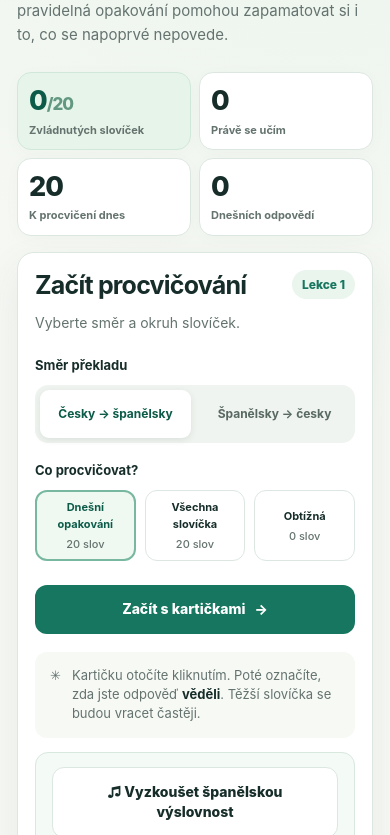
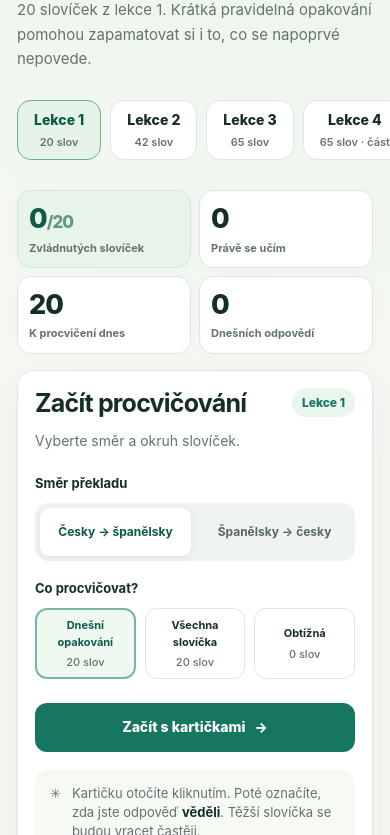
Before and after one commit to vit-sebor/spanelstina-slovicka, a plain HTML site: page index.html in a window 390 px wide. Shown: the part 236-1071 px from the top of the page. Drawn offline with Linux system fonts and the light colour scheme.

Commit message:
Enable mobile lesson picker, lesson-specific progress and mixed practice

```diff
--- a/index.html
+++ b/index.html
@@ -4,10 +4,10 @@
   <meta charset="utf-8">
   <meta name="viewport" content="width=device-width, initial-scale=1, viewport-fit=cover">
   <meta name="theme-color" content="#f7f8f4">
-  <meta name="description" content="Interaktivní kartičky pro španělštinu – první lekce. Procvičování, opakování a sledování pokroku.">
+  <meta name="description" content="Interaktivní španělské kartičky – lekce 1 až 4. Chytré opakování, výslovnost a sledování pokroku.">
   <link rel="icon" href="icon.svg" type="image/svg+xml">
   <link rel="manifest" href="manifest.webmanifest">
-  <title>¡Hola! | Španělština – lekce 1</title>
+  <title>¡Hola! | Španělština – slovíčka (lekce 1–4)</title>
   <style>
     :root{--bg:#f7f8f4;--paper:#ffffff;--ink:#162d29;--muted:#64736f;--line:#dde7e1;--green:#16765f;--green-deep:#0c5b48;--mint:#e0f3e7;--cream:#fff6e5;--orange:#c66a34;--pale:#f1f5f2;--shadow:0 14px 40px rgba(29,66,51,.07)}
     *{box-sizing:border-box}html{scroll-behavior:smooth}body{margin:0;background:radial-gradient(circle at 80% 1%,#eaf5ec 0,transparent 34%),var(--bg);font:16px/1.48 -apple-system,BlinkMacSystemFont,"Segoe UI",Arial,sans-serif;color:var(--ink);min-height:100vh}
@@ -47,11 +47,18 @@
       .session-finish{padding:25px 16px}.finish-grid{gap:25px}
     }
     @media(max-width:370px){.brand{font-size:15px}.brand small{font-size:8px}nav button{font-size:11px!important;padding:8px 5px!important}.flashcard .card-term{font-size:27px}}
+
+    .lesson-picker{display:flex;gap:9px;overflow-x:auto;scroll-snap-type:x proximity;scrollbar-width:thin;padding:4px 2px 14px;margin:5px 0 16px}
+    .lesson-chip{flex:0 0 auto;scroll-snap-align:start;min-height:55px;padding:9px 16px;border:1px solid var(--line);border-radius:14px;background:white;color:var(--ink);font-size:14px;font-weight:800;white-space:nowrap}
+    .lesson-chip.active{border-color:#68ae92;background:#e5f3e9;color:var(--green-deep)}
+    .lesson-chip small{font-size:11px;font-weight:600;color:#64736f;display:block;margin-top:3px}
+    .lesson-banner{font-size:13px;color:#765829;background:var(--cream);border:1px solid #eadbb9;border-radius:12px;padding:11px 13px;margin:1px 0 18px}
+    @media(max-width:570px){.lesson-picker{margin-right:-17px;padding-right:17px}.vocab-row{grid-template-columns:minmax(0,1fr) minmax(0,1fr);gap:7px}.vocab-row .status{grid-column:1;grid-row:2;justify-self:start}.vocab-row .row-btn{grid-column:2;grid-row:2;justify-self:end;min-height:44px}.vocab-word,.vocab-trans{overflow-wrap:anywhere}}
   </style>
 </head>
 <body>
   <header class="site-header"><div class="wrap header-inner">
-    <div class="brand"><div class="brand-mark"><span>¡</span></div><div>Hola!<small>Španělština • Lekce 1</small></div></div>
+    <div class="brand"><div class="brand-mark"><span>¡</span></div><div>Hola!<small>Španělština • Lekce 1–4</small></div></div>
     <nav aria-label="Hlavní navigace">
       <button type="button" data-tab="home" aria-current="page">Učit se</button>
       <button type="button" data-tab="progress">Pokrok</button>
@@ -60,10 +67,11 @@
   </div></header>
   <main id="app" class="wrap main" tabindex="-1"></main>
   <div id="toast" role="status" aria-live="polite" class="toast"></div>
+  <script src="./words-extra.js"></script>
   <script>
     'use strict';
     // Údaje jsou přepsány z fotografie slovníčku první lekce.
-    const WORDS = [
+    const LESSON1 = [
       {id:'como-estas',es:'¿Cómo estás?',cs:'Jak se máš?'},
       {id:'que-tal',es:'¿Qué tal?',cs:'Jak se vede?'},
       {id:'adios',es:'adiós',cs:'sbohem, na shledanou'},
@@ -85,6 +93,10 @@
       {id:'llamarse',es:'llamarse',cs:'jmenovat se'},
       {id:'ser',es:'ser',cs:'být'}
     ];
+    LESSON1.forEach(w=>w.lesson=1);
+    const LESSONS=[{number:1,title:'Hola, ¿qué tal?',partial:false,words:LESSON1},...(window.SPANISH_EXTRA_LESSONS||[])];
+    const ALL_WORDS=LESSONS.flatMap(l=>l.words);
+    let selectedLesson='1', WORDS=LESSON1;
     const KEY = 'spanelstina-hola-lekce-1-progress-v1';
     const INTERVALS = [0,1,3,7,14,30];
     const DAY = 86400000;
@@ -97,6 +109,8 @@
     let canSave=true;
     let state;
     try {const saved=localStorage.getItem(KEY);state=saved?parseState(saved):deepCopy(INITIAL);localStorage.setItem(KEY,JSON.stringify(state))} catch(e) {state=deepCopy(INITIAL);canSave=false}
+    selectedLesson=['1','2','3','4','all'].includes(String(state.selectedLesson))?String(state.selectedLesson):'1';
+    WORDS=selectedLesson==='all'?ALL_WORDS:LESSONS[Number(selectedLesson)-1].words;
     let tab='home',mode='due',session=null,query='',wordFilter='all';
     const root=document.getElementById('app');
     function persist(){try{localStorage.setItem(KEY,JSON.stringify(state));canSave=true}catch(e){canSave=false;showToast('Prohlížeč nyní neumožňuje uložit data. Použijte export zálohy.')}}
@@ -110,7 +124,10 @@
     function shuffle(arr){const a=[...arr];for(let i=a.length-1;i>0;i--){const j=Math.floor(Math.random()*(i+1));[a[i],a[j]]=[a[j],a[i]]}return a}
     function dirLabel(){return state.direction==='cs-es'?'Česky → španělsky':'Španělsky → česky'}
     function nav(t){tab=t;session=null;query='';wordFilter='all';window.scrollTo({top:0,behavior:'smooth'});render()}
-    function commonHeader(){return `<div class="eyebrow">LECCIÓN 1 · HOLA, ¿QUÉ TAL?</div>`}
+    function currentLabel(){return selectedLesson==='all'?'LEKCE 1–4 · VŠECHNA SLOVÍČKA':'LECCIÓN '+selectedLesson+' · '+LESSONS[Number(selectedLesson)-1].title.toLocaleUpperCase('es-ES')}
+    function commonHeader(){return `<div class="eyebrow">${html(currentLabel())}</div>`}
+    function lessonPicker(){return `<div class="lesson-picker" role="group" aria-label="Vybrat lekci">${LESSONS.map(l=>`<button type="button" class="lesson-chip ${selectedLesson===String(l.number)?'active':''}" data-lesson="${l.number}" aria-pressed="${selectedLesson===String(l.number)}">Lekce ${l.number}<small>${l.words.length} slov${l.partial?' · část':''}</small></button>`).join('')}<button type="button" class="lesson-chip ${selectedLesson==='all'?'active':''}" data-lesson="all" aria-pressed="${selectedLesson==='all'}">Všechny lekce<small>${ALL_WORDS.length} slov</small></button></div>`}
+    function changeLesson(l){if(!['1','2','3','4','all'].includes(l))return;selectedLesson=l;WORDS=l==='all'?ALL_WORDS:LESSONS[Number(l)-1].words;state.selectedLesson=l;session=null;mode='due';query='';wordFilter='all';persist();render()}
     function statsHtml(){const c=counts();return `<section class="stats" aria-label="Přehled pokroku">
       <div class="stat good"><span class="number">${c.mastered}<span style="font-size:17px;color:#629782">/${WORDS.length}</span></span><span class="label">Zvládnutých slovíček</span></div>
       <div class="stat"><span class="number">${c.learning}</span><span class="label">Právě se učím</span></div>
@@ -127,8 +144,9 @@
       <button type="button" class="mode ${mode==='hard'?'active':''}" data-mode="hard" aria-pressed="${mode==='hard'}">Obtížná<span>${WORDS.filter(w=>rawCard(w).wrong>0).length} slov</span></button>
     </div>`}
     function home(){if(session)return sessionHtml();const t=today();const c=counts();return `${commonHeader()}
-      <div class="hero"><div><h1>¡Hola! Tak jdeme na to.</h1><p class="lead">20 slovíček z první lekce španělštiny. Krátká pravidelná opakování pomohou zapamatovat si i to, co se napoprvé nepovede.</p></div><div class="illustration" aria-hidden="true"><div class="big">¡</div><div class="small">✦</div></div></div>
-      ${statsHtml()}<div class="layout"><section class="panel"><div class="panel-heading"><div><h2>Začít procvičování</h2><p class="subtle">Vyberte směr a okruh slovíček.</p></div><span class="pill">Lekce 1</span></div>
+      <div class="hero"><div><h1>¡Hola! Tak jdeme na to.</h1><p class="lead">${WORDS.length} slovíček ${selectedLesson==='all'?'z dosud zadaných lekcí':'z lekce '+selectedLesson}. Krátká pravidelná opakování pomohou zapamatovat si i to, co se napoprvé nepovede.</p></div><div class="illustration" aria-hidden="true"><div class="big">¡</div><div class="small">✦</div></div></div>
+      ${lessonPicker()}${selectedLesson==='4'||selectedLesson==='all'?'<div class="lesson-banner">Poznámka: lekce 4 zatím obsahuje pouze první část slovníčku z fotografie. Pokračování přidáme podle další stránky.</div>':''}
+      ${statsHtml()}<div class="layout"><section class="panel"><div class="panel-heading"><div><h2>Začít procvičování</h2><p class="subtle">Vyberte směr a okruh slovíček.</p></div><span class="pill">${selectedLesson==='all'?'Lekce 1–4':'Lekce '+selectedLesson}</span></div>
       ${selectorHtml()}${modeHtml()}<button class="btn btn-primary btn-block" id="start">Začít s kartičkami <span aria-hidden="true">→</span></button>
       <div class="tip"><span aria-hidden="true">✳</span><span>Kartičku otočíte kliknutím. Poté označíte, zda jste odpověď <b>věděli</b>. Těžší slovíčka se budou vracet častěji.</span></div><div class="audio-help"><button class="btn btn-outline" id="voice-test" type="button">♫ Vyzkoušet španělskou výslovnost</button><p class="subtle">Výslovnost čte hlas zařízení. Pokud nic neslyšíte, zkontrolujte hlasitost a v nastavení přidejte španělský hlas.</p><p class="audio-status" id="audio-status" aria-live="polite"></p></div></section>
       <aside><section class="panel"><h3>Dnešní cíl</h3><div class="goal-top"><strong>${Math.min(t.attempts,GOAL)} / ${GOAL}</strong><span>odpovědí</span></div><div class="progress-track"><div class="progress-fill" style="width:${Math.min(100,t.attempts/GOAL*100)}%"></div></div>
@@ -141,7 +159,7 @@
     function sessionHtml(){if(session.done)return finishHtml();const word=WORDS.find(w=>w.id===session.queue[session.index]);if(!word){session.done=true;return finishHtml()}const forward=session.direction==='cs-es';const source=forward?word.cs:word.es;const target=forward?word.es:word.cs;
       return `<div class="section-head"><div>${commonHeader()}<h1 style="font-size:clamp(27px,4vw,38px)">Procvičujeme</h1><p class="subtle">${forward?'Z češtiny do španělštiny':'Ze španělštiny do češtiny'}</p></div><button type="button" class="text-btn" id="end">Ukončit lekci</button></div>
       <section class="panel" style="max-width:720px;margin:auto"><div class="session-head"><span class="session-count">Kartička ${session.index+1} z ${session.queue.length}</span><div class="session-progress"><span style="width:${session.index/session.queue.length*100}%"></span></div><span class="pill">${session.known} umím</span></div>
-      <p class="session-caption">${session.revealed?'Správná odpověď':'Jak byste to přeložili?'}</p>
+      <p class="session-caption">${selectedLesson==='all'?'Lekce '+word.lesson+' · ':''}${session.revealed?'Správná odpověď':'Jak byste to přeložili?'}</p>
       <button id="flashcard" type="button" class="flashcard ${session.revealed?'revealed':''}" aria-label="${session.revealed?'Správná odpověď: '+html(target):'Přeložte: '+html(source)+'. Kliknutím zobrazit odpověď.'}">
       <span class="card-type">${session.revealed?(forward?'Español':'Česky'):(forward?'Česky':'Español')}</span>
       <span class="card-term">${html(session.revealed?target:source)}</span>
@@ -179,7 +197,7 @@
     }
     function speak(){if(!session||session.done)return;const w=WORDS.find(x=>x.id===session.queue[session.index]);if(w)playSpanish(w.es)}
     if('speechSynthesis' in window)try{window.speechSynthesis.getVoices();window.speechSynthesis.addEventListener?.('voiceschanged',()=>window.speechSynthesis.getVoices())}catch(e){}
-    function progress(){const c=counts();const t=today();const all=WORDS.map(rawCard);const successes=all.reduce((sum,x)=>sum+(Number(x.right)||0),0);const errors=all.reduce((sum,x)=>sum+(Number(x.wrong)||0),0);const pct=successes+errors?Math.round(successes/(successes+errors)*100):0;const days=Array.from({length:7},(_,i)=>{const x=new Date();x.setHours(12,0,0,0);x.setDate(x.getDate()-(6-i));return {date:getLocalDay(x),label:x.toLocaleDateString('cs-CZ',{weekday:'short'}),value:(state.daily[getLocalDay(x)]||{attempts:0}).attempts}});const max=Math.max(10,...days.map(x=>x.value));return `${commonHeader()}<div class="section-head"><div><h1>Tvůj pokrok</h1><p class="lead">Jak postupuje učení a co je právě potřeba zopakovat.</p></div></div>${statsHtml()}
+    function progress(){const c=counts();const t=today();const all=WORDS.map(rawCard);const successes=all.reduce((sum,x)=>sum+(Number(x.right)||0),0);const errors=all.reduce((sum,x)=>sum+(Number(x.wrong)||0),0);const pct=successes+errors?Math.round(successes/(successes+errors)*100):0;const days=Array.from({length:7},(_,i)=>{const x=new Date();x.setHours(12,0,0,0);x.setDate(x.getDate()-(6-i));return {date:getLocalDay(x),label:x.toLocaleDateString('cs-CZ',{weekday:'short'}),value:(state.daily[getLocalDay(x)]||{attempts:0}).attempts}});const max=Math.max(10,...days.map(x=>x.value));return `${commonHeader()}<div class="section-head"><div><h1>Tvůj pokrok</h1><p class="lead">Jak postupuje učení a co je právě potřeba zopakovat.</p></div></div>${lessonPicker()}${statsHtml()}
       <div class="progress-layout"><section class="panel"><h2>Aktivita za posledních 7 dní</h2><p class="subtle">Počet vyhodnocených kartiček za den, oba směry překladu dohromady.</p><div class="bars">${days.map(x=>`<div class="barcol"><span class="bar-num">${x.value||''}</span><div class="bar-track"><div class="bar-fill" style="height:${x.value?Math.max(5,x.value/max*100):0}%"></div></div><span class="bar-day">${html(x.label)}</span></div>`).join('')}</div></section>
       <section class="panel"><h2>Znalosti</h2><p class="subtle">Aktuální směr: <strong>${dirLabel()}</strong></p>
       <div class="meter-line"><div class="top"><span>Zvládnutá slovíčka</span><span>${c.mastered} / ${WORDS.length}</span></div><div class="progress-track"><div class="progress-fill" style="width:${c.mastered/WORDS.length*100}%"></div></div></div>
@@ -188,8 +206,8 @@
       <div class="divider"></div>${selectorHtml()}</section></div>
       <section class="panel" style="margin-top:19px"><h2>Uložení a záloha</h2><p class="subtle">Pokrok se ukládá automaticky pouze v tomto prohlížeči na tomto zařízení. Nesynchronizuje se mezi počítačem a telefonem. Při anonymním prohlížení nebo vymazání dat webu se může ztratit. Můžete si ho stáhnout a později znovu načíst.</p>
       <div class="settings-actions"><button id="export" class="btn btn-secondary" type="button">↓ Stáhnout zálohu</button><button id="import" class="btn btn-outline" type="button">↑ Načíst zálohu</button><button id="reset" class="btn btn-outline" type="button">Vymazat pokrok</button><input type="file" id="import-file" class="file-input" accept=".json,application/json"></div>${!canSave?'<div class="warning">Pozor: tento prohlížeč nyní nedovoluje trvalé uložení dat. Stáhněte si zálohu.</div>':''}</section>`}
-    function vocab(){const c=counts();const q=query.trim().toLocaleLowerCase('cs-CZ');const ws=WORDS.filter(w=>(!q||(w.es+' '+w.cs).toLocaleLowerCase('cs-CZ').includes(q))&&(wordFilter==='all'||cardStatus(w)===wordFilter));return `${commonHeader()}<div class="section-head"><div><h1>Slovníček</h1><p class="lead">Všech ${WORDS.length} slovíček z fotografie učebnice. Stav se zobrazuje pro směr ${dirLabel().toLocaleLowerCase('cs-CZ')}.</p></div></div>
-      <div class="toolbar"><input id="search" class="search" type="search" autocomplete="off" placeholder="Hledat španělsky nebo česky..." value="${html(query)}" aria-label="Hledat slovíčko"><select id="status-filter" class="search" style="flex:0 1 190px" aria-label="Filtrovat podle stavu"><option value="all" ${wordFilter==='all'?'selected':''}>Všechna (${WORDS.length})</option><option value="new" ${wordFilter==='new'?'selected':''}>Nová (${c.newCount})</option><option value="learning" ${wordFilter==='learning'?'selected':''}>V učení (${c.learning})</option><option value="mastered" ${wordFilter==='mastered'?'selected':''}>Zvládnutá (${c.mastered})</option></select></div>
+    function vocab(){const c=counts();const q=query.trim().toLocaleLowerCase('cs-CZ');const ws=WORDS.filter(w=>(!q||(w.es+' '+w.cs).toLocaleLowerCase('cs-CZ').includes(q))&&(wordFilter==='all'||cardStatus(w)===wordFilter));return `${commonHeader()}<div class="section-head"><div><h1>Slovníček</h1><p class="lead">${WORDS.length} slovíček z fotografie učebnice. Stav se zobrazuje pro vybraný okruh a směr ${dirLabel().toLocaleLowerCase('cs-CZ')}.</p></div></div>
+      ${lessonPicker()}<div class="toolbar"><input id="search" class="search" type="search" autocomplete="off" placeholder="Hledat španělsky nebo česky..." value="${html(query)}" aria-label="Hledat slovíčko"><select id="status-filter" class="search" style="flex:0 1 190px" aria-label="Filtrovat podle stavu"><option value="all" ${wordFilter==='all'?'selected':''}>Všechna (${WORDS.length})</option><option value="new" ${wordFilter==='new'?'selected':''}>Nová (${c.newCount})</option><option value="learning" ${wordFilter==='learning'?'selected':''}>V učení (${c.learning})</option><option value="mastered" ${wordFilter==='mastered'?'selected':''}>Zvládnutá (${c.mastered})</option></select></div>
       <div id="vocab-rows" class="vocab">${vocabRows(ws)}</div><p class="footer">Překlady vycházejí ze slovníčku na dodané fotografii.</p>`}
     function vocabRows(ws){return ws.length?ws.map(w=>{const s=cardStatus(w);const c=rawCard(w);const names={new:'Nové',learning:'Učím se',mastered:'Zvládnuté'};return `<div class="vocab-row"><div class="vocab-word" lang="es">${html(w.es)}<small>${c.seen?`Úspěšně ${c.right||0}×`:'Zatím neprocvičeno'}</small></div><div class="vocab-trans">${html(w.cs)}</div><span class="status ${s}">${names[s]}</span><button class="row-btn" data-single="${w.id}" type="button" aria-label="Procvičit ${html(w.es)}">Procvičit</button></div>`}).join(''):'<div class="panel"><p class="subtle">Žádná odpovídající slovíčka.</p></div>'}
     function exportData(){const b=new Blob([JSON.stringify({type:'spanelstina-hola-progress',exportedAt:new Date().toISOString(),data:state},null,2)],{type:'application/json;charset=utf-8'});const url=URL.createObjectURL(b);const a=document.createElement('a');a.href=url;a.download='spanelstina-lekce1-pokrok-'+getLocalDay()+'.json';document.body.append(a);a.click();a.remove();setTimeout(()=>URL.revokeObjectURL(url),3000);showToast('Záloha byla připravena ke stažení.')}
@@ -197,6 +215,7 @@
     function render(){document.querySelectorAll('nav [data-tab]').forEach(b=>{if(b.dataset.tab===tab)b.setAttribute('aria-current','page');else b.removeAttribute('aria-current')});root.innerHTML=tab==='progress'?progress():tab==='words'?vocab():home()}
     document.addEventListener('click',e=>{const b=e.target.closest('button');if(!b)return;
       if(b.dataset.tab){nav(b.dataset.tab);return}
+      if(b.dataset.lesson){changeLesson(b.dataset.lesson);return}
       if(b.dataset.dir){state.direction=b.dataset.dir;persist();render();return}
       if(b.dataset.mode){mode=b.dataset.mode;render();return}
       if(b.dataset.single){startSession('custom',[b.dataset.single]);return}
```
